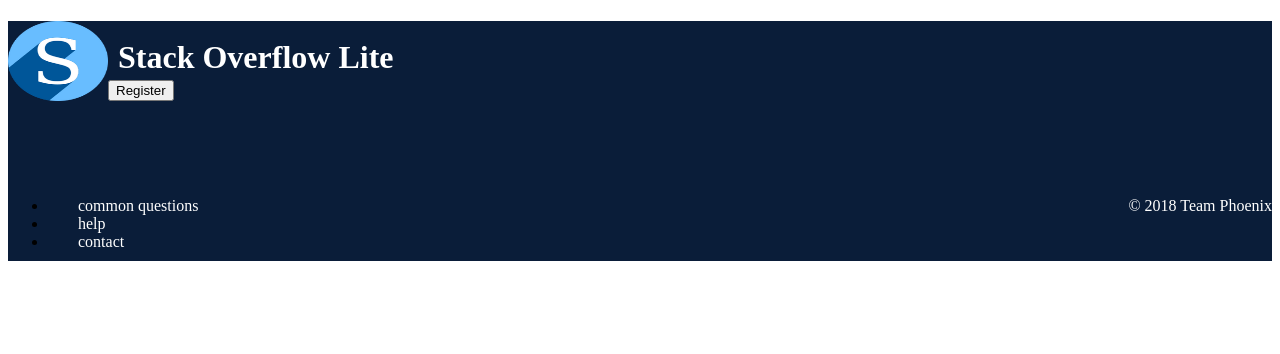
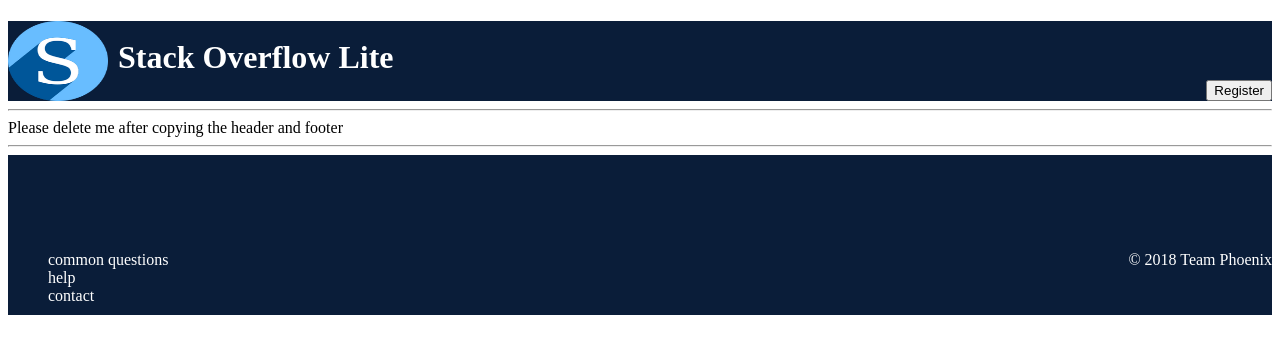
Before and after one commit to wandesky/StackOverflow_lite-Phoenix, a plain HTML site: page index.html in a window 1280 px wide. Drawn offline with Linux system fonts and the light colour scheme.

Commit message:
separate header and footer + align register btn to left

```diff
--- a/css/styles.css
+++ b/css/styles.css
@@ -17,25 +17,42 @@
     left: 10px;
     color: white;
   }
-   button {
+  .button {
     float: right;
   }
 
-#footer{
+/** footer **/
+.footer{
     width: 100;
     background-color: #0A1D39;
     padding: 80px 0px;
 }
+.wrapper{
+    float: left;
+    display: inline-block;
+    color: white;
+    text-decoration: none;
+    text-transform: lowercase;
+    list-style: none;
+
+
+}
+ul{
+    float: left;
+    /* margin-right: 30px; */
+    list-style: none;
+
+}
+
 ul li a{
     text-decoration: none;
     color:white;
     text-transform: lowercase;
-    padding: 30px;
+    /* padding: 30px; */
+    list-style: none;
+
 }
-ul{
-    float: left;
-    margin-right: 30px;
-}
+
 p{
     color: white;
     float: right;
--- a/index.html
+++ b/index.html
@@ -11,18 +11,17 @@
 
 <body>
         <div class="header">
-
-
                     <img src="images/stacklogo.png" alt="logo" />
                     <h1>Stack Overflow Lite</h1>
-                     <input type="button" value="Register"
-                        onclick="window.location.href='#'" />
-
-
-
+                    <div class="button">
+                        <input  type="button" value="Register" onclick="window.location.href='#'" />
+                    </div>
         </div>
+        <hr>
+        Please delete me after copying the header and footer
+        <hr>
 </body>
-<div id=footer>
+<div class=footer>
     <div class="wrapper">
         <nav>
         <ul>
```
